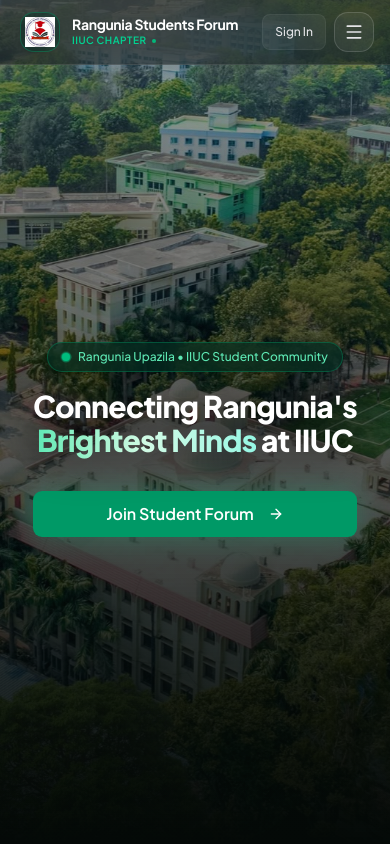
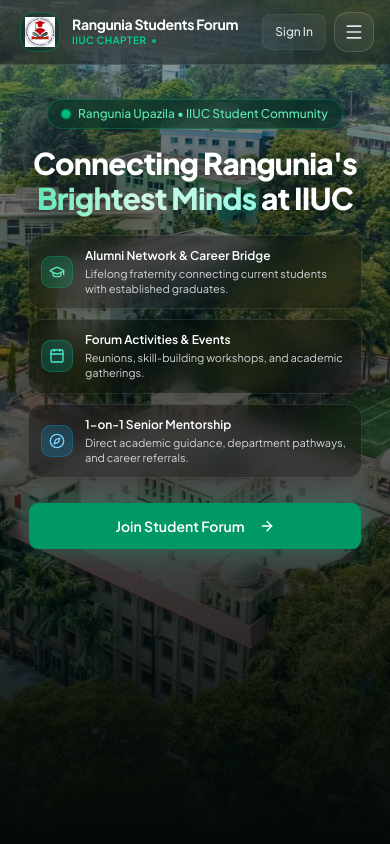
Before and after one commit to Abdul-Ahad-CSE/Rangunia-Student-Forum-IIUC, a Next.js app: page / in a window 390 px wide. Shown: the top 844 px of the page. Built offline with nearby package versions, Linux system fonts and the light colour scheme; no server answers.

Commit message:
feat(hero): elevate headline, add translucent mobile feature cards, and anchor CTA button

```diff
--- a/src/features/landing/components/hero-section.tsx
+++ b/src/features/landing/components/hero-section.tsx
@@ -4,7 +4,7 @@ import * as React from "react";
 import Image from "next/image";
 import Link from "next/link";
 import { motion, type Variants } from "motion/react";
-import { ArrowRight } from "lucide-react";
+import { ArrowRight, GraduationCap, Calendar, Compass } from "lucide-react";
 import { Container } from "@/components/shared/container";
 import { Button } from "@/components/ui/button";
 
@@ -52,7 +52,7 @@ export function HeroSection({ introFinished = false }: HeroSectionProps) {
   }, []);
 
   return (
-    <section className="relative min-h-[100svh] w-full flex flex-col justify-center overflow-hidden bg-[#040907] pt-24 pb-16 sm:pt-28 sm:pb-24">
+    <section className="relative min-h-[100svh] w-full flex flex-col justify-start pt-24 pb-14 sm:justify-center sm:pt-28 sm:pb-24 overflow-hidden bg-[#040907]">
       {/* 1. Cinematic Fullscreen Background Image with Smooth Mobile Pan */}
       <div className="absolute inset-0 z-0 overflow-hidden pointer-events-none">
         <motion.div
@@ -143,15 +143,66 @@ export function HeroSection({ introFinished = false }: HeroSectionProps) {
               at IIUC
             </motion.h1>
 
-            {/* Primary Action Button (Centered) */}
+            {/* 3 Compact Translucent Feature Cards */}
             <motion.div
               variants={itemVariants}
-              className="mt-8 sm:mt-10 flex w-full justify-center items-center px-4"
+              className="mt-5 sm:mt-8 flex flex-col gap-2.5 sm:gap-3 w-full max-w-md px-3 text-left"
+            >
+              {/* Card A: Alumni Network */}
+              <div className="flex items-center gap-3 sm:gap-3.5 rounded-xl border border-white/10 bg-black/30 backdrop-blur-md p-3 sm:p-3.5 shadow-lg transition-all hover:bg-black/45 hover:border-emerald-500/30">
+                <div className="flex h-8 w-8 sm:h-9 sm:w-9 shrink-0 items-center justify-center rounded-lg border border-emerald-500/30 bg-emerald-500/20 text-emerald-300">
+                  <GraduationCap className="h-4 w-4 sm:h-4.5 sm:w-4.5" />
+                </div>
+                <div>
+                  <h2 className="text-xs sm:text-sm font-semibold text-white">
+                    Alumni Network & Career Bridge
+                  </h2>
+                  <p className="mt-0.5 text-[11px] sm:text-xs text-zinc-300 leading-snug">
+                    Lifelong fraternity connecting current students with established graduates.
+                  </p>
+                </div>
+              </div>
+
+              {/* Card B: Activities & Events */}
+              <div className="flex items-center gap-3 sm:gap-3.5 rounded-xl border border-white/10 bg-black/30 backdrop-blur-md p-3 sm:p-3.5 shadow-lg transition-all hover:bg-black/45 hover:border-teal-500/30">
+                <div className="flex h-8 w-8 sm:h-9 sm:w-9 shrink-0 items-center justify-center rounded-lg border border-teal-500/30 bg-teal-500/20 text-teal-300">
+                  <Calendar className="h-4 w-4 sm:h-4.5 sm:w-4.5" />
+                </div>
+                <div>
+                  <h2 className="text-xs sm:text-sm font-semibold text-white">
+                    Forum Activities & Events
+                  </h2>
+                  <p className="mt-0.5 text-[11px] sm:text-xs text-zinc-300 leading-snug">
+                    Reunions, skill-building workshops, and academic gatherings.
+                  </p>
+                </div>
+              </div>
+
+              {/* Card C: 1-on-1 Mentorship */}
+              <div className="flex items-center gap-3 sm:gap-3.5 rounded-xl border border-white/10 bg-black/30 backdrop-blur-md p-3 sm:p-3.5 shadow-lg transition-all hover:bg-black/45 hover:border-sky-500/30">
+                <div className="flex h-8 w-8 sm:h-9 sm:w-9 shrink-0 items-center justify-center rounded-lg border border-sky-500/30 bg-sky-500/20 text-sky-300">
+                  <Compass className="h-4 w-4 sm:h-4.5 sm:w-4.5" />
+                </div>
+                <div>
+                  <h2 className="text-xs sm:text-sm font-semibold text-white">
+                    1-on-1 Senior Mentorship
+                  </h2>
+                  <p className="mt-0.5 text-[11px] sm:text-xs text-zinc-300 leading-snug">
+                    Direct academic guidance, department pathways, and career referrals.
+                  </p>
+                </div>
+              </div>
+            </motion.div>
+
+            {/* Primary Action Button (Centered directly below the 3 cards) */}
+            <motion.div
+              variants={itemVariants}
+              className="mt-6 sm:mt-7 w-full max-w-md px-3 flex justify-center"
             >
               <Link href="/register" className="w-full sm:w-auto">
                 <Button
                   size="lg"
-                  className="w-full sm:w-auto h-12 sm:h-14 px-8 text-base font-semibold bg-emerald-600 hover:bg-emerald-500 text-white shadow-[0_0_30px_rgba(16,185,129,0.3)] transition-all hover:scale-[1.02] active:scale-[0.98]"
+                  className="w-full sm:w-auto h-12 sm:h-13 px-8 text-sm sm:text-base font-semibold bg-emerald-600 hover:bg-emerald-500 text-white shadow-[0_0_25px_rgba(16,185,129,0.3)] transition-all hover:scale-[1.02] active:scale-[0.98]"
                 >
                   <span>Join Student Forum</span>
                   <ArrowRight className="ml-2 h-4 w-4" />
```
Also changed, not shown: 1 other file (tests, documents, lock files or other folders).
